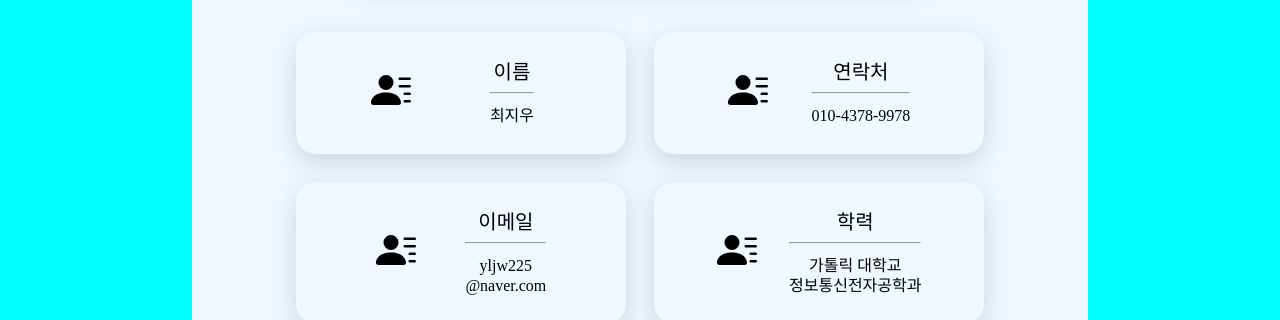
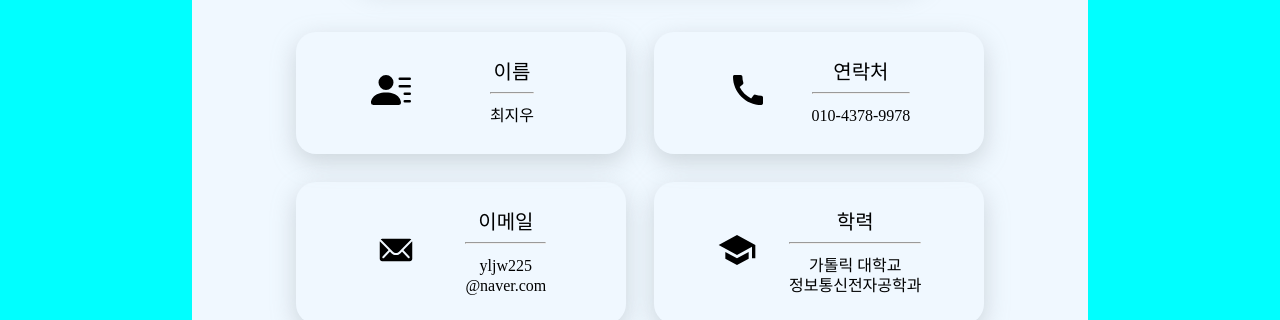
Before and after one commit to mireum/portfolio, a React (Create React App) app: page / in a window 1280 px wide. Shown: the part 984-1304 px from the top of the page. Built offline with nearby package versions, Linux system fonts and the light colour scheme; a web font is replaced by a local one.

Commit message:
아이콘 수정

```diff
--- a/package.json
+++ b/package.json
@@ -6,6 +6,7 @@
     "@testing-library/jest-dom": "^5.17.0",
     "@testing-library/react": "^13.4.0",
     "@testing-library/user-event": "^13.5.0",
+    "lodash": "^4.17.21",
     "react": "^18.2.0",
     "react-dom": "^18.2.0",
     "react-icons": "^5.0.1",
--- a/src/components/Main.js
+++ b/src/components/Main.js
@@ -1,9 +1,12 @@
-import React from 'react';
+import React, { useEffect, useMemo, useRef, useState } from 'react';
 import styled from 'styled-components';
 import { ReactTyped } from "react-typed";
 import { useFadeIn } from '../func/Func';
 import mainImg from "../image/main.jpg";
 import { BsPersonLinesFill } from "react-icons/bs";
+import { MdCall, MdSchool } from "react-icons/md";
+import { IoIosMail } from "react-icons/io";
+import { throttle } from 'lodash';
 
 const Container = styled.div`
   margin: 0 auto;
@@ -15,6 +18,7 @@ const HeaderBox = styled.header`
   top: 0;
   background-color: transparent;
   z-index: 10;
+
 
   /* 내리면 흰바탕에 color black으로 */
   color: white;
@@ -183,7 +187,30 @@ const About = styled.article`
 `;
 
 function Main() {
+  const [visible, setVisible] = useState(true);
+  const beforeScrollY = useRef(0);
 
+  useEffect(() => {
+    window.addEventListener('scroll', handleScroll);
+    return () => {
+      window.removeEventListener('scroll', handleScroll);
+    };
+  }, []);
+
+  const handleScroll = useMemo(
+    () =>
+      throttle(() => {
+        const currentScrollY = window.scrollY;
+        if (beforeScrollY.current < currentScrollY) {
+          setVisible(false);
+        } else {
+          setVisible(true);
+        }
+        beforeScrollY.current = currentScrollY;
+      }, 250),
+    [beforeScrollY]
+  );
+  console.log(visible);
   const TypedText = () => {
     return (
       <ReactTyped
@@ -219,7 +246,7 @@ function Main() {
           <p {...useFadeIn(2, 0)}>안녕하세요.<br/>풀스택 개발자 최지우입니다.<br/>
             끈기 있으며, 배우는 것을 좋아합니다.
           </p>
-          <button className='cursor-p'>Read More<span class="material-symbols-outlined">stat_minus_2</span></button>
+          <button className='cursor-p'>Read More<span className="material-symbols-outlined">stat_minus_2</span></button>
         </div>
       </MainContainer>
 
@@ -246,7 +273,7 @@ function Main() {
             </div>
             <div className='infoBox'>
               <div className='icon'>
-                <BsPersonLinesFill />
+                <MdCall />
               </div>
               <div className='content'>
                 연락처<br/><hr/>
@@ -255,7 +282,7 @@ function Main() {
             </div>
             <div className='infoBox'>
               <div className='icon'>
-                <BsPersonLinesFill />
+                <IoIosMail />
               </div>
               <div className='content'>
                 이메일<br/><hr/>
@@ -264,17 +291,17 @@ function Main() {
             </div>
             <div className='infoBox'>
               <div className='icon'>
-                <BsPersonLinesFill />
+                <MdSchool />
               </div>
               <div className='content'>
                 학력<br/><hr/>
                 <span className='text'>가톨릭 대학교<br/>정보통신전자공학과</span>
               </div>
             </div>
-
           </div>
         </div>
       </About>
+
 
 
 
```
Also changed, not shown: 1 other file (tests, documents, lock files or other folders).
